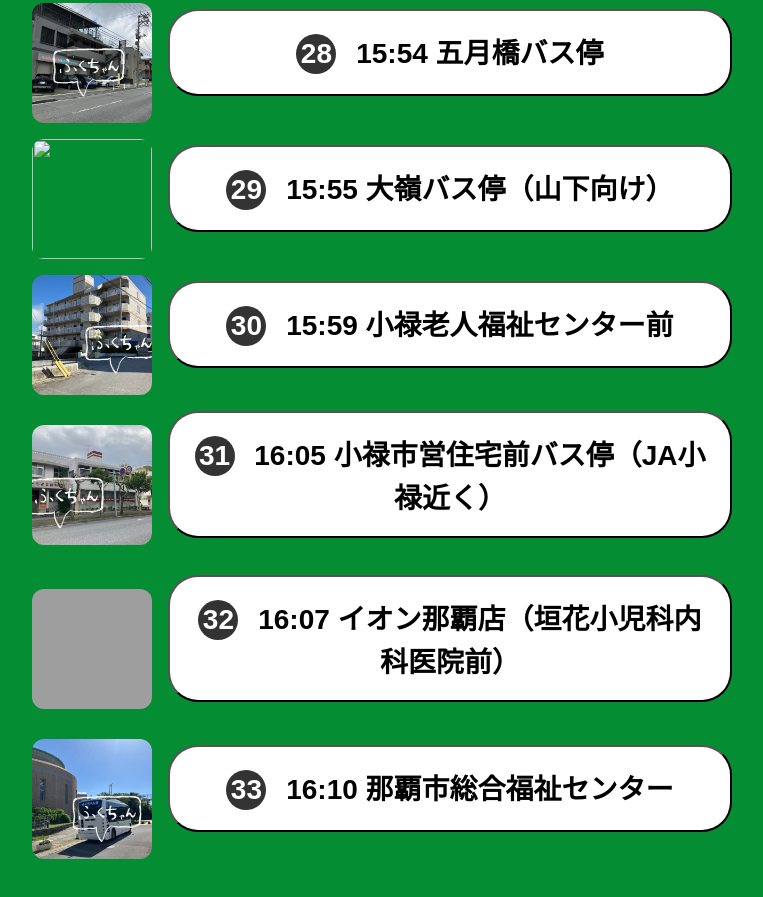
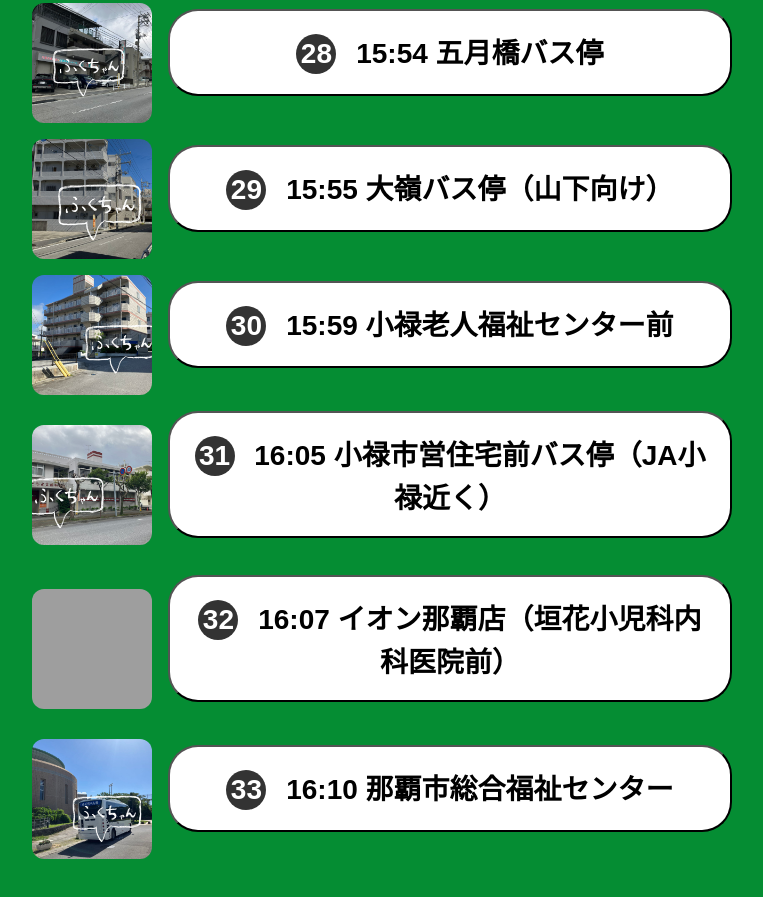
Before and after one commit to fragra-kaori/fukucyan-navi, a plain HTML site: page demo_B/auto/oroku_4.html in a window 1280 px wide. Shown: the part 4178-5075 px from the top of the page, without its empty margins (258-1021 px from the left). Drawn offline with Linux system fonts and the light colour scheme; grey boxes are pictures that could not be loaded.

Commit message:
Update oroku_4.html

```diff
--- a/demo_B/auto/oroku_4.html
+++ b/demo_B/auto/oroku_4.html
@@ -474,8 +474,8 @@ background:#058d33;
 
             <div class="busstop-row">
 
-            <a href="../busstop_images/oomine.jpg" target="_blank">
-            <img src="../busstop_images/oomine.jpg"
+            <a href="../busstop_images/oomine_iri.jpg" target="_blank">
+            <img src="../busstop_images/oomine_iri.jpg"
             class="stop-image">
             </a>
 
```
